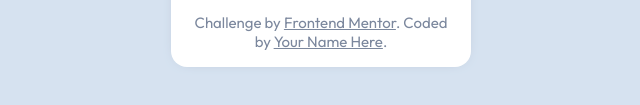
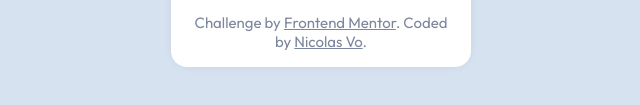
Before and after one commit to nic-vo/fem_qr-code, a plain HTML site: page index.html in a window 1280 px wide. Shown: the part 591-696 px from the top of the page, 319-959 px from the left. Drawn offline with Linux system fonts and the light colour scheme.

Commit message:
Change link to my own portfolio

```diff
--- a/index.html
+++ b/index.html
@@ -23,7 +23,7 @@
 			level</p>
 		<div class='attribution'>
 			Challenge by <a href='https://www.frontendmentor.io?ref=challenge' target='_blank'>Frontend Mentor</a>.
-			Coded by <a href='#'>Your Name Here</a>.
+			Coded by <a href='https://nicvo.dev' target='_blank'>Nicolas Vo</a>.
 		</div>
 	</div>
 </body>
```
